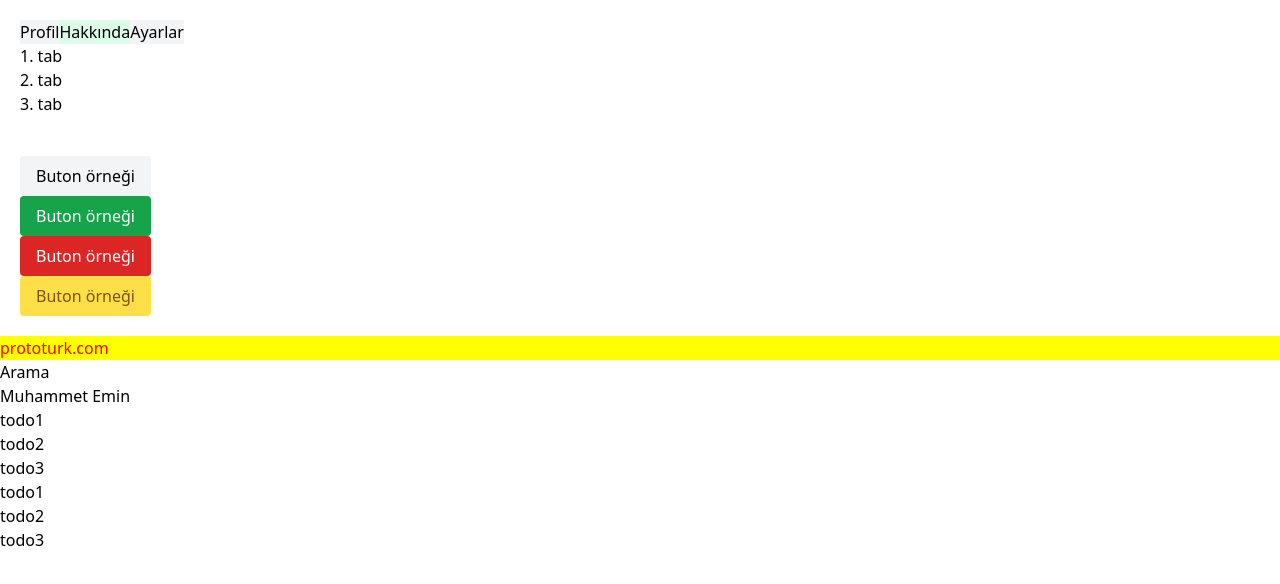
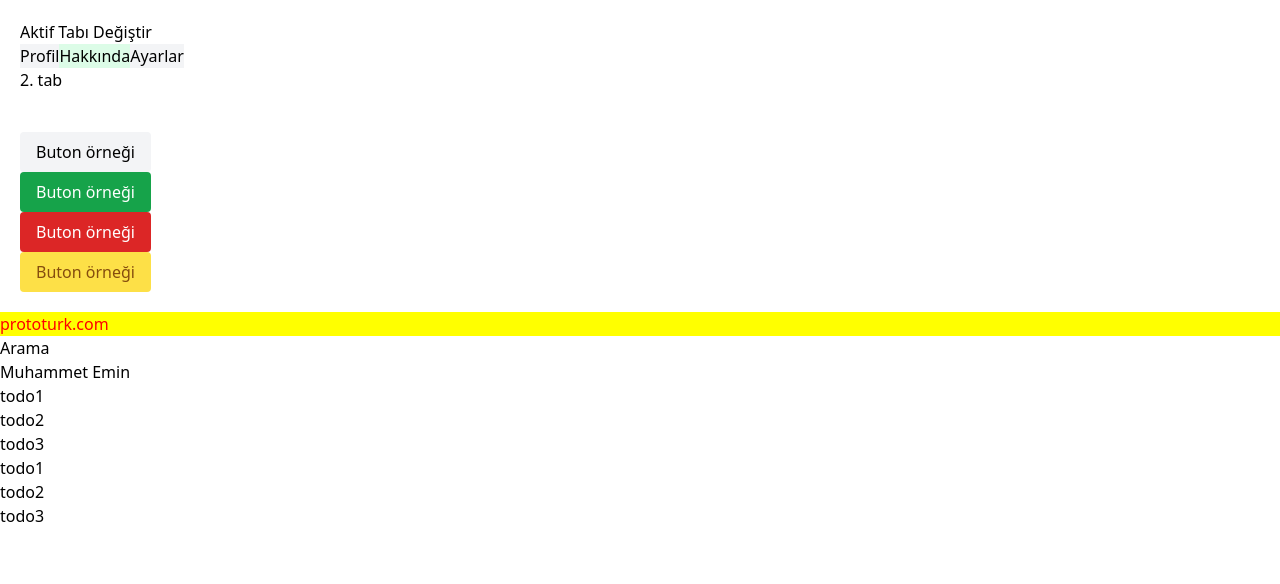
Before and after one commit to MrEmin/tutorial-react-starter-kit, a React (Create React App) app: page / in a window 1280 px wide. Shown: the top 584 px of the page. Built offline with nearby package versions, Linux system fonts and the light colour scheme.

Commit message:
useEffect

```diff
--- a/src/App.js
+++ b/src/App.js
@@ -1,4 +1,4 @@
-import { createElement, Fragment } from "react";
+import { createElement, Fragment, useState } from "react";
 import "./tailwind.css";
 import Button from "./components/Button";
 import Tab from "./components/Tab";
@@ -9,8 +9,13 @@ function Btn(props) {
 
 function App() {
   //jsx olmasaydı react'i bu şekilde kullanırdık.
+
   const name = "Muhammet";
   const todos = ["todo1", "todo2", "todo3"];
+
+  const [activeTab, setActiveTab] = useState(1)
+  console.log(activeTab);
+
   /* const h1 = createElement("h1", null, "prototurk.com");
   const ul = createElement('ul', null, todos.map(todo => createElement('li', null, todo)))
   const button = createElement(Button, {
@@ -35,7 +40,10 @@ function App() {
     <>
 
       <div style={{padding: 20}}>
-        <Tab activeTab={1}>
+        <button onClick={() => setActiveTab(2)}>
+          Aktif Tabı Değiştir
+        </button>
+        <Tab activeTab={activeTab} setActiveTab={setActiveTab}>
           <Tab.Panel title='Profil'>1. tab</Tab.Panel>
           <Tab.Panel title='Hakkında'>2. tab</Tab.Panel>
           <Tab.Panel title='Ayarlar'>3. tab</Tab.Panel>
--- a/src/components/Tab.js
+++ b/src/components/Tab.js
@@ -1,17 +1,27 @@
 import { tab } from "@testing-library/user-event/dist/tab";
+import { useEffect, useState } from "react";
 
-function Tab({ children, activeTab }) {
+function Tab({ children, activeTab, setActiveTab }) {
+
   return (
     <div>
       <nav>
         {children.map((tab, index) => (
-          <button className={activeTab === index ? 'bg-green-100' : 'bg-gray-100'} key={index}>{tab.props.title}</button>
+          <button
+            onClick={() => setActiveTab(index)}
+            className={activeTab === index ? "bg-green-100" : "bg-gray-100"}
+            key={index}
+          >
+            {tab.props.title}
+          </button>
         ))}
       </nav>
-      {children}
+      {children[activeTab]}
     </div>
   );
 }
+
+//dk 18'den sonrasını tekrar izle.
 
 Tab.Panel = function ({ children, title }) {
   return <div>{children}</div>;
```
